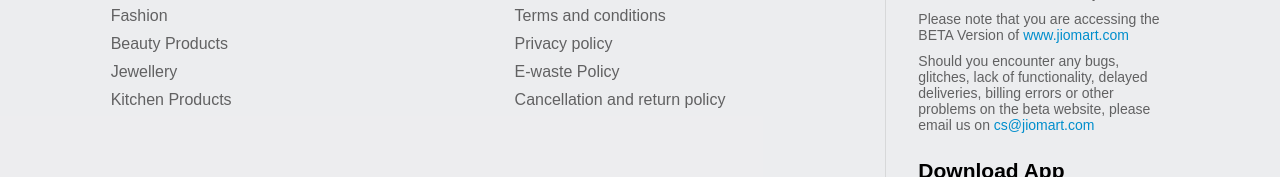
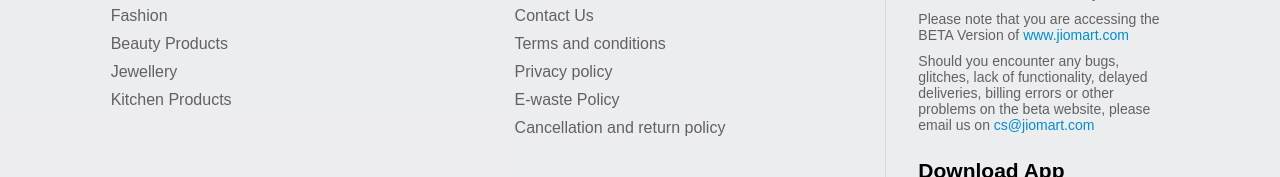
Before and after one commit to faizanghani2222/Jio-Mart-Clone-, a plain HTML site: page footer.html in a window 1280 px wide. Shown: the part 139-316 px from the top of the page. Drawn offline with Linux system fonts and the light colour scheme.

Commit message:
done finallly

```diff
--- a/footer.html
+++ b/footer.html
@@ -120,8 +120,9 @@ li{
                     <h2>Customer Services</h2>
                 </li>
                 <li><a href="aboutus.html">About Us</a></li>
-                <li><a href="#">FAQ</a></li>
-                <li><a href="#">Terms and conditions</a></li>
+                <li><a href="contactus.html">FAQ</a></li>
+                <li><a href="contactus.html">Contact Us</a></li>
+                <li><a href="t&c.html">Terms and conditions</a></li>
                 <li><a href="policy.html
 
 
```
